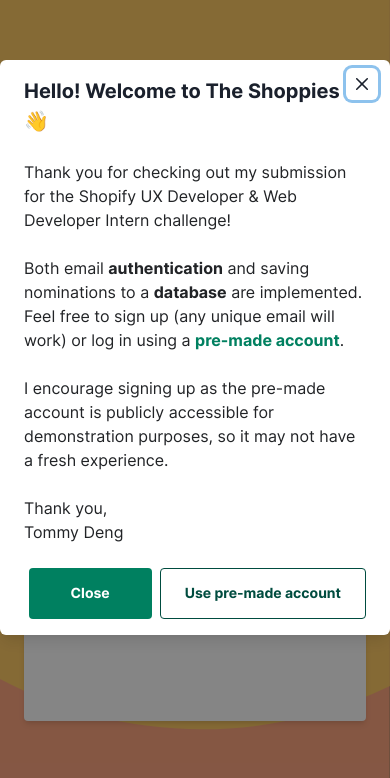
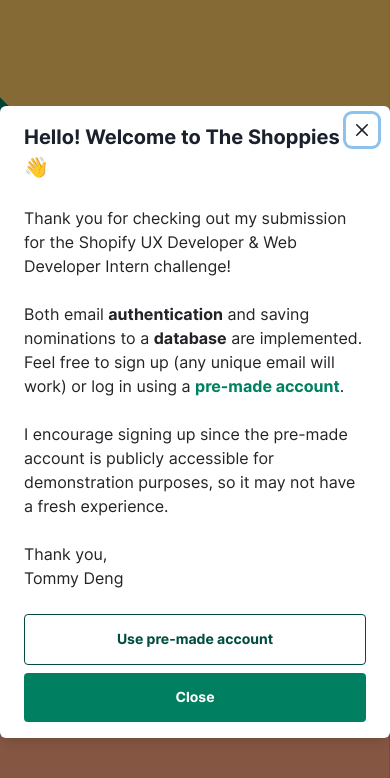
Before and after one commit to sttic/the-shoppies, a Next.js app: page /signup in a window 390 px wide. Shown: the top 778 px of the page. Built offline with nearby package versions, Linux system fonts and the light colour scheme; no server answers.

Commit message:
feat: add misc UI enhancements
- add back button to login and signup page
- remove invalid password signup regex
- reduce debounce time to 500 ms
- center modal positioning and adjust button layout for responsiveness
- tweak wording

```diff
--- a/pages/signup.tsx
+++ b/pages/signup.tsx
@@ -11,6 +11,7 @@
   Input,
   InputGroup,
   InputRightElement,
+  Link as ChakraLink,
   Modal,
   ModalOverlay,
   ModalContent,
@@ -22,7 +23,7 @@
   useDisclosure,
   useToast,
 } from "@chakra-ui/react";
-import { ViewIcon, ViewOffIcon } from "@chakra-ui/icons";
+import { ArrowBackIcon, ViewIcon, ViewOffIcon } from "@chakra-ui/icons";
 import { ButtonPrimary, ButtonSecondary } from "@/components/core/Button";
 import { Card, Container } from "@/components/core/Layout";
 import {
@@ -42,9 +43,6 @@
 
 const emailRegex = new RegExp(
   "^[\\w.\\-]{1,100}@[\\w.\\-]{1,100}\\.[A-Za-z]{2,4}$"
-);
-const passwordRegex = new RegExp(
-  `(?:(?:(?=.*?[0-9])(?=.*?[-!@#$%&*ˆ+=_])|(?:(?=.*?[0-9])|(?=.*?[A-Z])|(?=.*?[-!@#$%&*ˆ+=_])))|(?=.*?[a-z])(?=.*?[0-9])(?=.*?[-!@#$%&*ˆ+=_]))[A-Za-z0-9-!@#$%&*ˆ+=_]{6,15}`
 );
 
 const SignUpPage = () => {
@@ -75,10 +73,8 @@
       error = "Please enter a password";
     } else if (password.length < 6) {
       error = "Password needs to be at least 6 characters long";
-    } else if (password.length > 15) {
-      error = "Password needs to be less than 16 characters long";
-    } else if (passwordRegex.test(password)) {
-      error = "Password contains invalid characters";
+    } else if (password.length > 32) {
+      error = "Password should be at most 32 characters long";
     }
 
     return error;
@@ -101,7 +97,7 @@
         <title>The Shoppies - Sign up</title>
       </Head>
 
-      <Modal isOpen={isOpen} onClose={onClose}>
+      <Modal isOpen={isOpen} onClose={onClose} isCentered>
         <ModalOverlay />
         <ModalContent>
           <ModalHeader>
@@ -127,9 +123,9 @@
               .
             </Body1>
             <Body1>
-              <br />I encourage signing up as the pre-made account is publicly
-              accessible for demonstration purposes, so it may not have a fresh
-              experience.
+              <br />I encourage signing up since the pre-made account is
+              publicly accessible for demonstration purposes, so it may not have
+              a fresh experience.
             </Body1>
             <br />
             <Body1>
@@ -139,11 +135,11 @@
             </Body1>
           </ModalBody>
           <ModalFooter>
-            <Stack direction="row">
-              <ButtonPrimary onClick={onClose}>Close</ButtonPrimary>
+            <Stack direction="column" justify="end" width="100%">
               <ButtonSecondary paddingY="16px" onClick={usePreMadeAccount}>
                 Use pre-made account
               </ButtonSecondary>
+              <ButtonPrimary onClick={onClose}>Close</ButtonPrimary>
             </Stack>
           </ModalFooter>
         </ModalContent>
@@ -166,10 +162,22 @@
                 minWidth="256px"
                 maxWidth={["100%", "4.5in", "5in", "5in", "5.5in"]}
                 paddingX={["2.5rem", "3.5rem", "4rem"]}
-                paddingTop={["6rem"]}
+                paddingTop={["5rem"]}
                 paddingBottom={["6rem"]}
                 marginLeft={[0, 0, 0, "10%"]}
               >
+                <NextLink href={RoutePath.Home} passHref>
+                  <ChakraLink
+                    display="block"
+                    marginBottom="8px"
+                    color="blue.500"
+                    fontSize="14px"
+                  >
+                    <Flex align="center">
+                      <ArrowBackIcon marginRight="4px" /> Go back
+                    </Flex>
+                  </ChakraLink>
+                </NextLink>
                 <Headline4 color={theme.colors.secondary} marginBottom="12px">
                   The Shoppies
                 </Headline4>
--- a/src/components/MovieDisplay.tsx
+++ b/src/components/MovieDisplay.tsx
@@ -95,7 +95,9 @@
     return (
       <>
         <Body1 fontWeight="bold">
-          {totalResults} results for &quot;{titleSearch}&quot;
+          {totalResults} result{totalResults === 1 || "s"} for &quot;
+          {titleSearch}
+          &quot;
         </Body1>
         <Stack marginTop="16px" marginBottom="32px" spacing="16px">
           {data.Search.map((movie) => (
```
Also changed, not shown: pages/login.tsx (+15 -2 lines), pages/nominate.tsx (+13 -6 lines).
